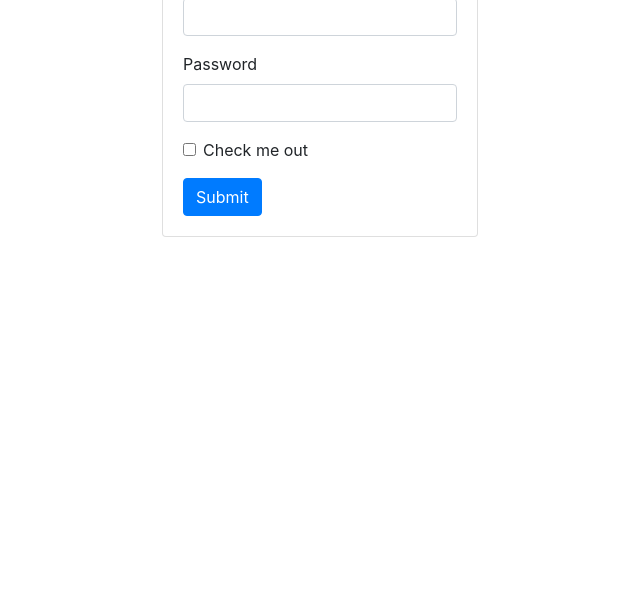
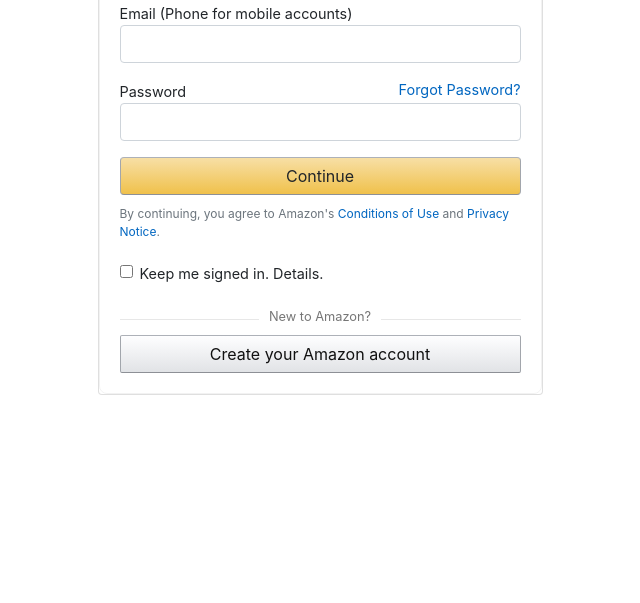
Before and after one commit to waldrupm/Amazon_imitation, a plain HTML site: page index.html in a window 1280 px wide. Shown: the part 197-800 px from the top of the page, without its empty margins (320-960 px from the left). Drawn offline with nearby package versions, Linux system fonts and the light colour scheme.

Commit message:
Finish layout

```diff
--- a/index.html
+++ b/index.html
@@ -3,7 +3,7 @@
 <head>
     <meta charset="UTF-8">
     <meta name="viewport" content="width=device-width, initial-scale=1.0">
-    <title>Bootstrap Lesson</title>
+    <title>Azon Login Imitation</title>
     <link rel="stylesheet" href="https://stackpath.bootstrapcdn.com/bootstrap/4.5.0/css/bootstrap.min.css" integrity="sha384-9aIt2nRpC12Uk9gS9baDl411NQApFmC26EwAOH8WgZl5MYYxFfc+NcPb1dKGj7Sk" crossorigin="anonymous">
     <link rel="stylesheet" href="./main.css" type="text/css">
 </head>
@@ -13,25 +13,30 @@
                 <div class="mx-auto"><img id="logo" src="https://github.com/waldrupm/Amazon_imitation/raw/master/azon-logo.png" alt=""></div>
             </div>
             <div class="row">
-                <div class="mx-auto">
+                <div class="mx-auto col-md-5">
                     <div class="card">
                         <div class="card-body">
-                          <h2>Sign-In</h2>
+                          <h2 class="form-header">Sign-In</h2>
                           <form>
                             <div class="form-group">
-                              <label for="exampleInputEmail1">Email(Phone for mobile accounts)</label>
+                              <label for="exampleInputEmail1">Email (Phone for mobile accounts)</label>
                               <input type="email" class="form-control" id="exampleInputEmail1" aria-describedby="emailHelp">
                             </div>
                             <div class="form-group">
-                              <label for="exampleInputPassword1">Password</label>
+                              <label for="exampleInputPassword1">Password</label><a class="float-right" href="#">Forgot Password?</a>
                               <input type="password" class="form-control" id="exampleInputPassword1">
                             </div>
+                            <button id="btn-continue" type="submit" class="btn btn-block">Continue</button>
+                            <p id="agree-text" class="text-muted">By continuing, you agree to Amazon's <a href="#">Conditions of Use</a> and <a href="#">Privacy Notice</a>.</p>
                             <div class="form-group form-check">
                               <input type="checkbox" class="form-check-input" id="exampleCheck1">
-                              <label class="form-check-label" for="exampleCheck1">Check me out</label>
+                              <label class="form-check-label" for="exampleCheck1">Keep me signed in. Details.</label>
                             </div>
-                            <button type="submit" class="btn btn-primary">Submit</button>
                           </form>
+                          <div class="azon-divider">
+                            <p class="new-azon">New to Amazon?</p>
+                          </div>
+                          <button id="btn-account" class="btn btn-block">Create your Amazon account</button>
                         </div>
                     </div>
                 </div>
--- a/main.css
+++ b/main.css
@@ -1,3 +1,92 @@
+a {
+    color: #0066c0;
+}
+a:hover {
+    color: #c45500;
+}
+a:visited {
+    color: #0066c0;
+}
+
 #logo {
-    margin-bottom: 30px;
+    margin-bottom: 40px;
+    margin-top: 15px;
 }
+
+#btn-continue {
+    border-color: #adb1b8 #a2a6ac #8d9096;
+    background: linear-gradient(to bottom,#f7dfa5,#f0c14b);
+    margin-bottom: 10px;
+}
+
+#btn-continue:hover {
+    background: linear-gradient(to bottom,#f0da7a,#f0c14b);
+}
+
+#btn-account {
+    background: linear-gradient(to bottom,#fefeff,#e1e3e6);
+    border-radius: 2px;
+    color: #111;
+    border-color: #adb1b8 #a2a6ac #8d9096;
+}
+
+#btn-account:hover {
+    background: linear-gradient(to bottom,#ededf3,#e1e3e6);
+}
+
+#agree-text {
+    font-size: .75rem;
+    margin-bottom: 1.2rem;
+}
+
+.form-header {
+    margin-bottom: 17px;
+}
+
+.form-group label {
+    font-size: 0.9rem;
+    margin-bottom: 0px;
+}
+
+.form-group > a {
+    font-size: 0.9rem;
+    margin-bottom: 0px;
+}
+
+.card-body {
+    border: 1px solid rgba(0,0,0,0.05);
+    border-radius: 0.5rem;
+}
+
+.azon-divider {
+    text-align: center;
+    position: relative;
+    top: 2px;
+    /* padding-top: 1px; */
+
+}
+
+.azon-divider:after {
+    content: "";
+    width: 100%;
+    display: block;
+    height: 1px;
+    border-top: 1px solid #e7e7e7;
+    position: absolute;
+    top: 50%;
+    margin-top: -1px;
+    z-index: 1;
+}
+
+.new-azon {
+    font-size: 0.8rem;
+    font-weight: light;
+    display: inline-block;
+    margin-bottom: 14px;
+    z-index: 2;
+    line-height: 1;
+    background-color: #fff;
+    position: relative;
+    padding: 0 10px;
+    color: #767676;
+}
```
